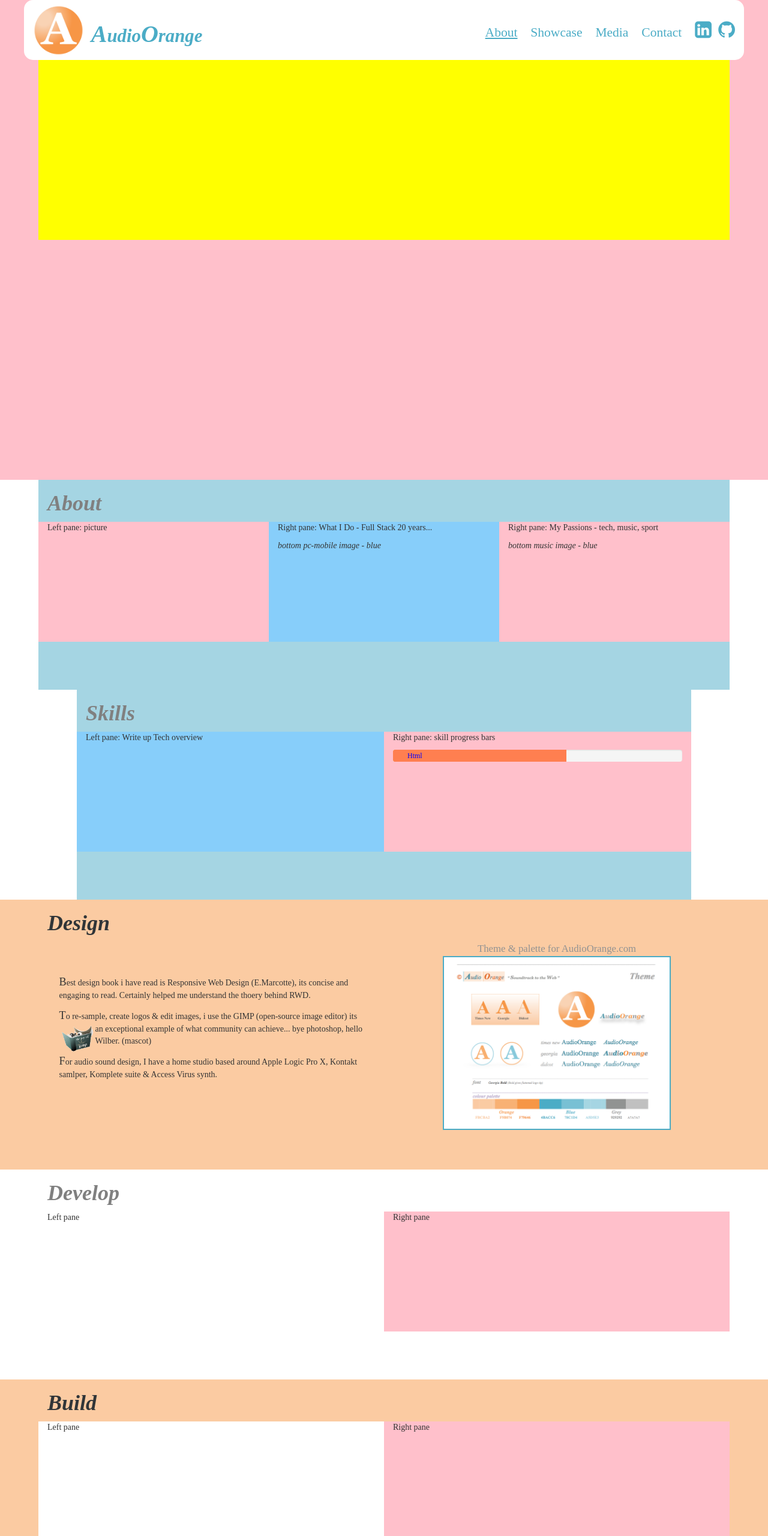
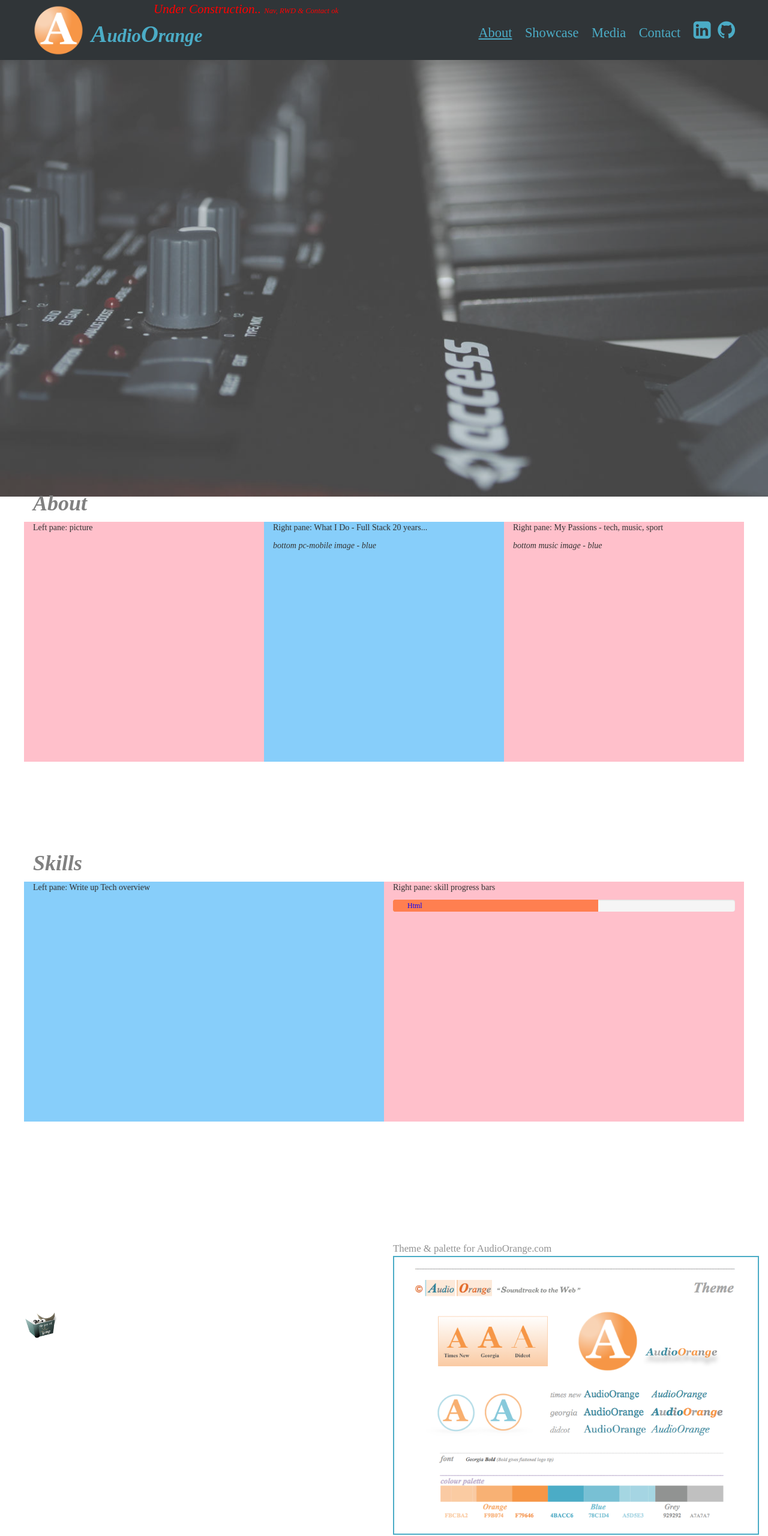
Before and after one commit to SteveJPalmer/stevejpalmer.github.io, a plain HTML site: page index.html in a window 1280 px wide. Shown: the top 2561 px of the page at 60% size. Drawn offline with nearby package versions, Linux system fonts and the light colour scheme.

Commit message:
added background images to about & contacts

```diff
--- /dev/null
+++ b/assets/css/_about.scss
@@ -0,0 +1,33 @@
+/**********************
+ *   about partial    *
+ **********************/
+
+.ao-carousel {
+  height: 100%;
+  min-height: 100%;
+  //background-color: white;
+  //background-color: pink;
+}
+
+#bg-carousel-container {
+  position: fixed;
+  top: -50%;
+  left: -50%;
+  width: 200%;
+  height: 200%;
+  z-index: -1;
+  opacity: 1;
+  -webkit-transition: opacity 1.2s ease;
+  transition: opacity 1.2s ease;
+}
+#bg-carousel-container img {
+  position: absolute;
+  opacity: 0.74;
+  top: 0;
+  left: 0;
+  right: 0;
+  bottom: 0;
+  margin: auto;
+  min-width: 50%;
+  min-height: 50%;
+}
--- a/assets/css/_contents.scss
+++ b/assets/css/_contacts.scss
@@ -1,18 +1,34 @@
-/* _contents partial */
-@import '_variables';
+/*************************
+ *   contacts partial    *
+ *************************/
 
-.ao-carousel {
-  height: 100%;
-  min-height: 100%;
-  //background-color: white;
-  background-color: pink;
+#bg-contacts-container{
+  position: fixed;
+  top: -50%;
+  left: -50%;
+  width: 200%;
+  height: 200%;
 }
 
-
+#bg-contacts-container img {
+  position: absolute;
+  opacity: 0.25;
+  top: 0;
+  left: 0;
+  right: 0;
+  bottom: 0;
+  margin: auto;
+  min-width: 50%;
+  min-height: 50%;
+}
 
 /* contacts.html page */
 .container-fluid-contacts {
   background-color: $ao-the-new-black;
+}
+
+.container-fluid-contacts .ao-nav, .container-fluid-contacts .ao-nav .ao-hamburger-nav {
+  background-color: transparent;
 }
 
 .ao-contacts {
@@ -24,9 +40,7 @@
   -ms-transform: translateY(-50%), translateX(-50%);
   -o-transform: translateY(-50%), translateX(-50%);
   transform: translateY(-50%), translateX(-50%);
-
   color: $ao-grey-light;
-  background-color: $ao-the-new-black;
 }
 
 .ao-contacts p {
--- a/assets/css/_navbars.scss
+++ b/assets/css/_navbars.scss
@@ -12,23 +12,30 @@
 /* ao header */   /* scroll hide/show, controlled by classes nav-up & nav-down */
 .ao-nav {
   position: fixed;
-  /* center the element (horizontally) */
+  /* center the fixed element (horizontally) */
   right: 0;
   left: 0;
   margin-right: auto;
   margin-left: auto;
   /* position & dimensions */
   height: 100px;
-  width: 95%;
-  max-width: 1200px;
+  width: 100%;
+  //max-width: 1200px;
   /* style */
-  background-color: #ffffff;
+  background-color: #303538;
   opacity: 1;
   z-index: 999;
   -webkit-transition: top 0.8s ease;
   transition: top 0.8s ease;
   /* experimental */
-  border-radius:15px;
+  //border-radius:0 0 15px 15px;
+}
+
+/* center the nested element (within fixed nav) */
+.ao-nav-center {
+  margin: 0 auto;
+  width: 95%;
+  max-width: 1200px;
 }
 
 /* alternative IE9+ (replace when drop IE8 support) */
@@ -52,10 +59,6 @@
   transition: top 0.8s ease;
 }
 
-.ao-nav-contacts {
-  background-color: $ao-the-new-black;
-}
-
 .ao-nav .logo {
   float: left;
   height: 85px;
@@ -71,7 +74,7 @@
   font-size: 2.2em;
   font-style: italic;
   font-weight: 700;
-  color: #4BACC6;
+  color: $ao-blue-dark;
 }
 
 /* inital Logo letters */
@@ -91,7 +94,7 @@
   display: inline;
   margin-left: 18px;
   font-size: 1.4em;
-  color: #4BACC6;
+  color: $ao-blue-dark;
   -webkit-transition: color 1.5s ease;
   transition: color 1.5s ease;
 }
@@ -103,13 +106,13 @@
 
 /* active nav item */
 .ao-nav li.active {
-  //border-bottom: solid 0.5px #4BACC6;
+  //border-bottom: solid 0.5px $ao-blue-dark;
   text-decoration: underline;
 }
 
 /* override Bootstrap anchor style */
 .ao-nav a {
-  color: #4BACC6;
+color: $ao-blue-dark;
   -webkit-transition: color 1.5s ease;
   transition: color 1.5s ease;
   text-decoration: none;
@@ -125,7 +128,7 @@
   margin-right: 15px;
   width: 140px;
   border-radius: 0 0 15px 15px;
-  background-color: #fff;
+  background-color: #303538;
 }
 
 /* nav containers (mobile) */
@@ -144,13 +147,10 @@
   display: block;
   margin-left: 36px;
   font-size: 1.2em;
-  color: #4BACC6;
+  color: $ao-blue-dark;
   -webkit-transition: color 1.5s ease;
   transition: color 1.5s ease;
 }
-
-
-
 
 
 
@@ -168,7 +168,7 @@
 
 /* header & footer list item hover */
 .ao-nav a:hover, .ao-footer a:hover, .ao-nav .ao-header-hamburger li:hover {
-  color: #F79646;
+  color: $ao-orange-dark;
   -webkit-transition: color 0.2s ease;
   transition: color 0.2s ease;
   text-decoration: none;
@@ -189,6 +189,7 @@
   background-color: $ao-the-new-black;
   -webkit-transition: top 0.8s ease;
   transition: top 0.8s ease;
+  z-index: 999;
 }
 
 .ao-footer ul {
@@ -201,14 +202,14 @@
   display: inline;
   margin-right: 18px;
   font-size: 1.4em;
-  color: #4BACC6;
+  color: $ao-blue-dark;
   -webkit-transition: color 1.5s ease;
   transition: color 1.5s ease;
 }
 
 /* override Bootstrap anchor style */
 .ao-footer a {
-  color: #4BACC6;
+  color: $ao-blue-dark;
   -webkit-transition: color 1.5s ease;
   transition: color 1.5s ease;
   text-decoration: none;
@@ -232,29 +233,65 @@
     display: inline-block;
   }
 }
-/* remove mobile menu */
+/* remove mobile nav menu */
 @media screen and (min-width: 768px) {
   #mobile-nav {
     display: none;
   }
 }
 
-/* header & footer ul - responsive font sizes */
+
+
+/* header & footer ul - font sizes */
 @media screen and (max-width: 850px) {
-  .ao-nav .ao-header-ul {
-    font-size: 0.9em;
+  .ao-nav .ao-header-ul li {
+    font-size: 1.2em;
+  }
+  .ao-nav .ao-footer-ul li {
+    font-size: 1.2em;
   }
 }
 /* iphone/mobile */
 @media screen and (max-width: 550px) {
-  .ao-footer .ao-footer-ul {
-    font-size: 0.8em;
+  .ao-footer .ao-footer-ul li {
+    font-size: 0.9em;
+    margin-right: 0px;
+    margin-left: 8px;
   }
+  .ao-footer p {
+    font-size:0.8em;
+  }
+
+  /* change centering classes to 95% */
+  .ao-center-page-80 {
+    width: 95%;
+  }
+  .ao-center-page-90 {
+    width: 95%;
+  }
+  .ao-nav .logo-text {
+    top: 32px;
+    font-size: 1.9em;
+  }
+  .ao-nav .logo {
+    height: 65px;
+    width: 65px;
+    margin-top: 16px;
+  }
+  .ao-nav .logo-text {
+    top: 32px;
+    font-size: 1.6em;
+  }
+
 }
+
 
 /* widescreen - boost size */
 @media screen and (min-width: 1200px) {
-  .ao-nav .ao-header-ul {
-    font-size: 1.1em;
+  .ao-nav .ao-header-ul li {
+    font-size: 1.6em;
+  }
+  .ao-nav .ao-header-ul li {
+    font-size: 1.6em;
   }
 }
--- a/assets/css/_utils.scss
+++ b/assets/css/_utils.scss
@@ -30,15 +30,10 @@
 }
 
 /* centering styles */
-.ao-center-page-80 {
+
+.ao-center-page {
   margin: 0 auto;
-  width: 80%;
-  max-width: 1200px;
-}
-
-.ao-center-page-90 {
-  margin: 0 auto;
-  width: 90%;
+  width: 95%;
   max-width: 1200px;
 }
 
@@ -61,7 +56,7 @@
 .ao-font-small {
   font-size: 0.8em;
 }
-.ao-font-nornal {
+.ao-font-normal {
   font-size: 1em;
 }
 .ao-font-big {
--- a/assets/css/ao.scss
+++ b/assets/css/ao.scss
@@ -2,9 +2,10 @@
 
 /* import partials */
 @import '_variables.scss';
-@import '_navbars.scss';
-
-@import '_contents';
-
 @import '_utils.scss';
 @import '_effects.scss';
+
+/* include more specifc contents after generic, so can override locally */
+@import '_navbars.scss';
+@import '_about.scss';
+@import '_contacts.scss';
--- a/index.html
+++ b/index.html
@@ -5,7 +5,7 @@
 		<meta http-equiv="x-ua-compatible" content="ie=edge">
 		<title>AudioOrange</title>
 		<meta name="description" content="AudioOrange Website">
-		<!-- <meta name="viewport" content="width=device-width, initial-scale=1"> -->
+		<meta name="viewport" content="width=device-width, initial-scale=1">
 
     <link rel="shortcut icon" type="image/x-icon" href="assets/img/favicon.ico" />
     <link rel="icon" type="image/x-icon" href="assets/img/favicon.ico" />
@@ -38,14 +38,32 @@
 
   </head>
   <!-- 'font-family: Georgia, "Times New Roman", Times, serif;' -->
-  <body>
-  <div class="container-fluid ao-fill ao-font-family">
+  <body class="about">
 
-    <div class="row">
+  <!-- remove once site completed -->
+  <div class="ao-font-large ao-font-family"
+       style="position:fixed; top: 0; left: 20%;
+       color: red; font-style: italic; z-index:1001;">
+       <p > Under Construction..
+         <i style="font-size:0.6em;">Nav, RWD & Contact ok</i>
+       </p>
+  </div>
+
+
+
+  <div class="container-fluid container-fluid-index ao-fill ao-font-family">
+
+
+
+
+
+    <div class="row" style="background-color: #303538;">
       <header class="ao-nav nav-down">
+        <div class="ao-nav-center">
+
           <div class="col-xs-12">
             <a href="index.html">
-            <img class="logo" src="assets/img/ao-logo.png" alt=“AO” />
+              <img class="logo" src="assets/img/ao-logo.png" alt=“AO”/>
             </a>
             <span class="logo-text"><span>A</span>udio<span>O</span>range</span>
             <nav>
@@ -81,27 +99,37 @@
               </div>
             </nav>
           </div>
+
+        </div>
       </header>
     </div>
 
 
     <!-- Carousel -->
     <div class="row ao-fill ao-carousel">
-      <div class=" ao-center-page-90">
 
-        <div class="col-xs-12" style="height: 400px; background-color: yellow;">
-          test
+      <div class="ao-center-page ao-fill">
+        <div id="bg-main-container ao-fill">
+
+           <div class="col-xs-12 ao-fill">
+
+             <div id="bg-carousel-container">
+               <img src="assets/img/keys1b-1200.png" id="bg-carousel" alt="">
+             </div>
            </div>
 
         </div>
       </div>
+    </div>
 
-
+    <!-- *************************************************** -->
+    <!-- * remove inline styles once prototyping complete  * -->
+    <!-- *************************************************** -->
 
     <!-- About -->
-    <div class="row" style="background-color: white;" >
-      <div class="ao-tail ao-center-page-90"
-           style="background-color: #A5D5E3; height: 350px;">
+    <div class="row">
+      <div class="ao-about ao-center-page"
+           style=" height: 600px;">
 
         <!-- section Title -->
         <div class="col-xs-12">
@@ -109,14 +137,14 @@
 
           <!-- content panes -->
           <div class="row">
-            <div class="col-xs-12 col-sm-4" style="height:200px; background-color: pink" >
+            <div class="col-xs-12 col-sm-4" style="height:400px; background-color: pink" >
               <p>Left pane: picture</p>
             </div>
-            <div class="col-xs-12 col-sm-4" style="height:200px; background-color: lightskyblue">
+            <div class="col-xs-12 col-sm-4" style="height:400px; background-color: lightskyblue">
               <p>Right pane: What I Do  - Full Stack 20 years... </p>
               <i>bottom pc-mobile image - blue</i>
             </div>
-            <div class="col-xs-12 col-sm-4" style="height:200px; background-color: pink">
+            <div class="col-xs-12 col-sm-4" style="height:400px; background-color: pink">
               <p>Right pane: My Passions  - tech, music, sport</p>
               <i>bottom music image - blue</i>
             </div>
@@ -129,9 +157,9 @@
 
 
     <!-- Skills -->
-    <div class="row" style="background-color: #white;" >
-      <div class="ao-tail ao-center-page-80"
-           style="background-color: #A5D5E3; height: 350px;">
+    <div class="row">
+      <div class="ao-tail ao-center-page"
+           style="height: 600px;">
 
         <!-- section Title -->
         <div class="col-xs-12">
@@ -139,10 +167,10 @@
 
           <!-- content panes -->
           <div class="row">
-            <div class="col-xs-12 col-sm-6" style="height:200px; background-color: lightskyblue" >
+            <div class="col-xs-12 col-sm-6" style="height:400px; background-color: lightskyblue" >
               <p>Left pane: Write up Tech overview</p>
             </div>
-            <div class="col-xs-12 col-sm-6" style="height:200px; background-color: pink">
+            <div class="col-xs-12 col-sm-6" style="height:400px; background-color: pink">
               <p>Right pane: skill progress bars</p>
 
               <div class="progress">
@@ -166,13 +194,12 @@
 
 
     <!-- Design -->
-    <div class="row" style="background-color: #FBCBA2;">
-      <div class="ao-tail design" style="margin:0 auto; width:90%; max-width:1200px;
-      background-color: #FBCBA2; height: 450px;">
+    <div class="row" style="color: white;>
+      <div class="ao-design ao-center-page ao-font-big" style="height:500px;">
 
         <div class="col-xs-12">
-          <h1 style="color: #303538"><i><b>Design</b></i></h1>
-          <div class="row">
+          <h1 style="color: white;"><i><b>Design</b></i></h1>
+          <div class="row" style="background-color: white;">
             <div class="col-xs-12 col-sm-6" style="padding:3%">
               <br>
               <P><span style="font-size:1.3em;">B</span>est design book i have read is Responsive Web Design (E.Marcotte),
@@ -190,10 +217,12 @@
 
 
             </div>
-            <div class="col-xs-12 col-sm-6 col-centered2">  <!-- center-block -->
+            <div class="col-xs-12 col-sm-6">  <!-- center-block -->
               <span style="margin-bottom: 4px; color: #929292; font-size:1.2em;">Theme & palette for AudioOrange.com </span>
-              <img class="img-theme" src="assets/img/Theme-AudioOrange.png" alt=“AO”
-                   height="290px" width="380px" style="margin-bottom: 20px; border:2px solid #4BACC6;"/>
+
+              <div><img class="img-theme" src="assets/img/Theme-AudioOrange.png" alt=“AO”
+                         style="max-width:100%; margin-bottom: 20px; border:2px solid #4BACC6;"/>
+              </div>
             </div>
           </div>
 
@@ -205,34 +234,32 @@
 
 
     <!-- Develop -->
-    <div class="row" style="background-color: white;" >
-      <div class="ao-tail ao-center-page-90"
-           style="background-color: white; height: 350px;">
+    <div class="row">
+      <div class="ao-tail ao-center-page"
+           style="height: 500px;">
 
         <!-- section Title -->
         <div class="col-xs-12">
-          <h1 style="color: grey"><i><b>Develop</b></i></h1>
+          <h1 style="color: white"><i><b>Develop</b></i></h1>
 
           <!-- content panes -->
           <div class="row">
-            <div class="col-xs-12 col-sm-6" style="height:200px; background-color: white" >
+            <div class="col-xs-12 col-sm-6" style="height:300px; background-color: white" >
               <p>Left pane</p>
             </div>
-            <div class="col-xs-12 col-sm-6" style="height:200px; background-color: pink">
+            <div class="col-xs-12 col-sm-6" style="height:300px; background-color: pink">
               <p>Right pane</p>
             </div>
           </div>
-
         </div>
-
       </div>
     </div>
 
 
     <!-- Build -->
-    <div class="row" style="background-color: #FBCBA2;" >
-      <div class="ao-tail ao-center-page-90"
-           style="background-color: #FBCBA2; height: 350px;">
+    <div class="row" >
+      <div class="ao-tail ao-center-page"
+           style="background-color: or; opacity: 0.75; height: 500px;">
 
         <!-- section Title -->
         <div class="col-xs-12">
@@ -240,7 +267,7 @@
 
           <!-- content panes -->
           <div class="row">
-            <div class="col-xs-12 col-sm-6" style="height:200px; background-color: white" >
+            <div class="col-xs-12 col-sm-6" style="height:200px; background-color: lightgrey" >
               <p>Left pane</p>
             </div>
             <div class="col-xs-12 col-sm-6" style="height:200px; background-color: pink">
@@ -259,7 +286,7 @@
     <div class="row">
       <div class="ao-footer">
         <div class="col-xs-12">
-          <div class="ao-center-page-80">
+          <div class="ao-center-page">
             <div class="clearfix">
               <ul class="ao-footer-ul">
                 <li class="active"><a href="index.html">About</a></li>
```
Also changed, not shown: contact.html (+15 -4 lines), media.html (+2 -2 lines), assets/css/ao.css, assets/img/guitar2-800.jpg (added), assets/img/guitar2-800.png (added), assets/img/keys1b-1200.png (added), assets/img/keys2-1200.jpg (added), 1 other file. Lines whose indentation alone changed are shown as unchanged.
